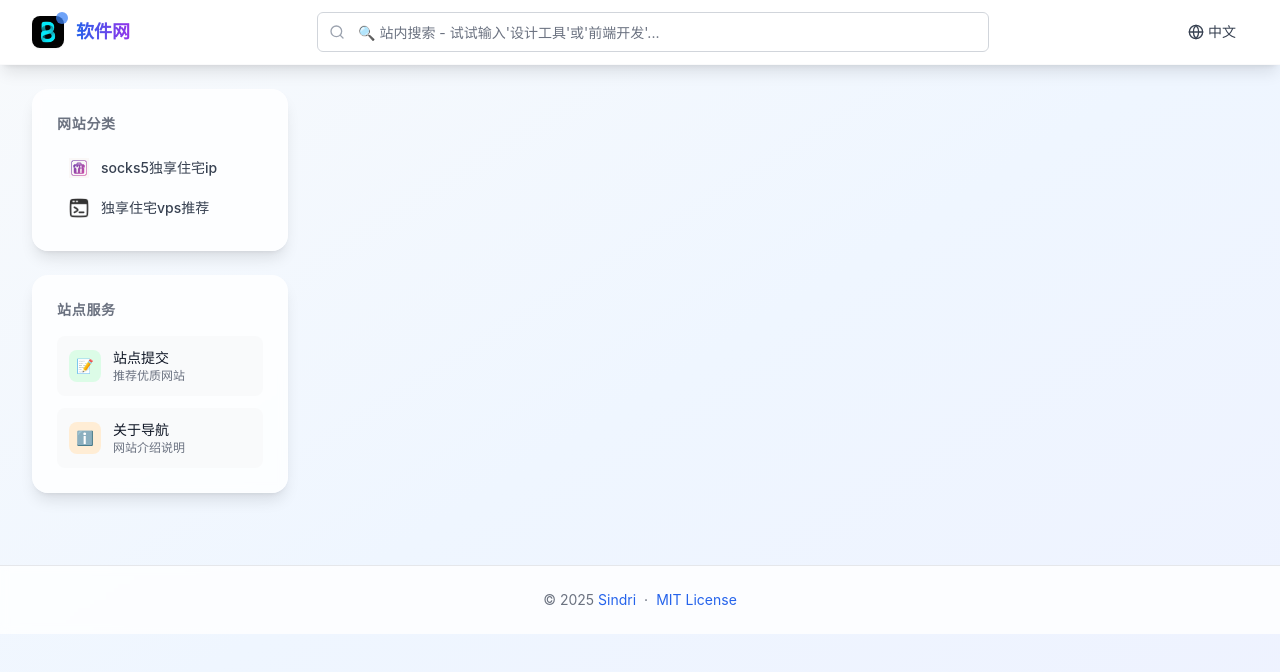
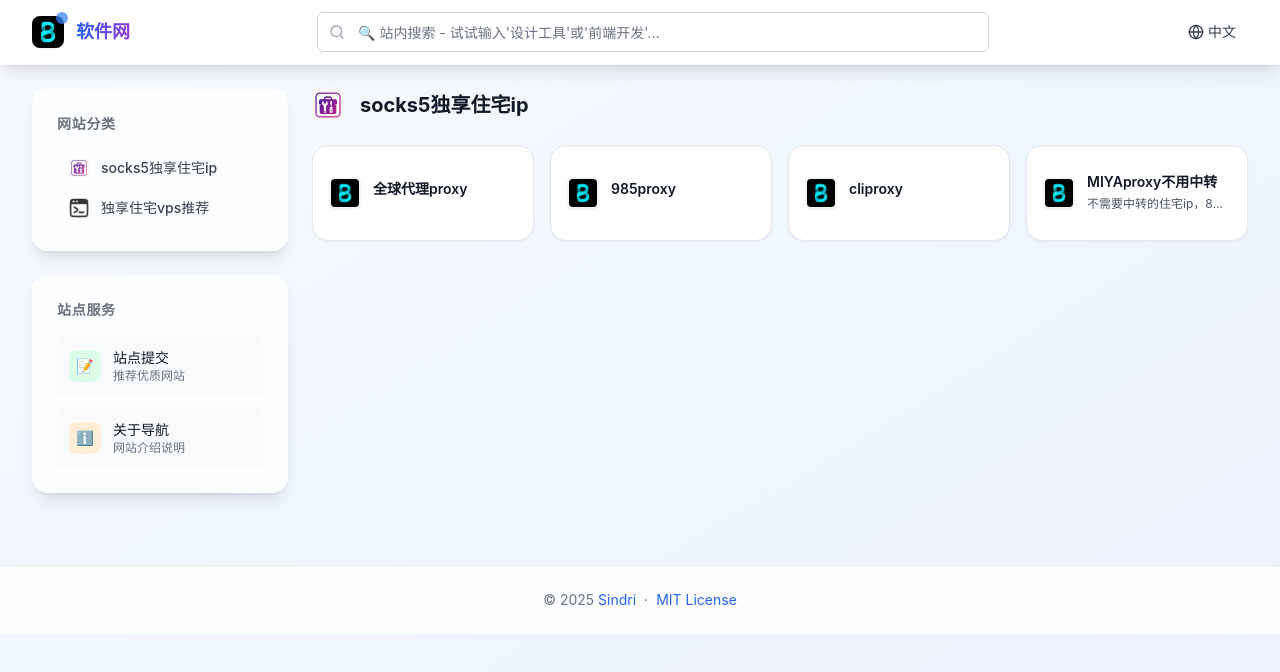
Before and after one commit to h1151449095/xhd111, a React (Vite) app: page / in a window 1280 px wide. Shown: the top 672 px of the page. Built offline with nearby package versions, Linux system fonts and the light colour scheme.

Commit message:
🔧 Auto-update website config via EdgeOne Functions

```diff
--- a/src/websiteData.js
+++ b/src/websiteData.js
@@ -1,4 +1,4 @@
-// 网站数据 - 通过管理后台更新于 2026/2/1 02:55:05
+// 网站数据 - 通过管理后台更新于 2026/2/1 02:57:36
 
 // 站点配置
 export const siteConfig = {
@@ -11,7 +11,44 @@ export const siteConfig = {
   "publicSecurityRecordUrl": ""
 };
 
-export const websiteData = [];
+export const websiteData = [
+  {
+    "id": 1769885785487,
+    "name": "全球代理proxy",
+    "description": "",
+    "url": "https://www.quanqiudaili.com/?ref=xNMDkn2845",
+    "category": "category_1769885618545",
+    "tags": [],
+    "icon": "https://icon.nbvil.com/favicon?url=www.quanqiudaili.com"
+  },
+  {
+    "id": 1769885804490,
+    "name": "985proxy",
+    "description": "",
+    "url": "https://www.985proxy.com/#/?invite=R9TGMB",
+    "category": "category_1769885618545",
+    "tags": [],
+    "icon": "https://icon.nbvil.com/favicon?url=www.985proxy.com"
+  },
+  {
+    "id": 1769885826455,
+    "name": "cliproxy",
+    "description": "",
+    "url": "https://share.cliproxy.com/share/ecrlzbv4b",
+    "category": "category_1769885618545",
+    "tags": [],
+    "icon": "https://icon.nbvil.com/favicon?url=cliproxy.com"
+  },
+  {
+    "id": 1769885851000,
+    "name": "MIYAproxy不用中转",
+    "description": "不需要中转的住宅ip，8折扣码:newuser80",
+    "url": "https://www.miyaip.com/signup?invitecode=3654742",
+    "category": "category_1769885618545",
+    "tags": [],
+    "icon": "https://icon.nbvil.com/favicon?url=www.miyaip.com"
+  }
+];
 
 // 分类定义 - 支持二级分类
 export const categories = [
```
